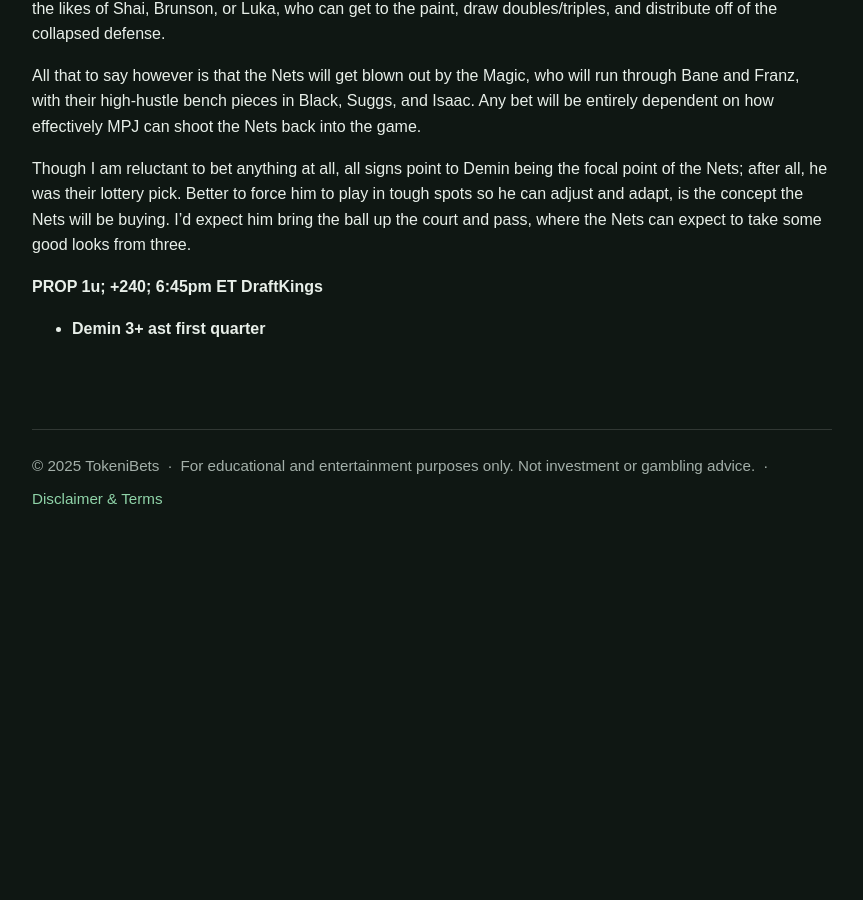
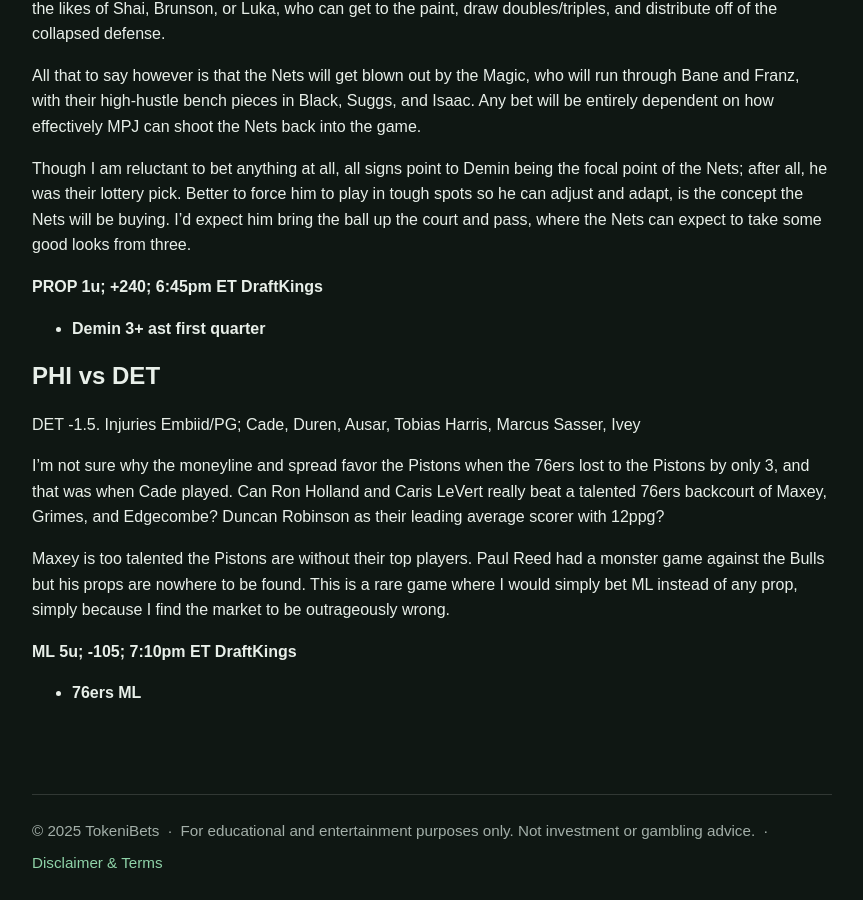
Before and after one commit to tokenibets/tokenibets.github.io, a Jekyll site: the page built from _posts/predictions/2025-11-14-predictions.md, in a window 1280 px wide and 900 px high, scrolled down 1700 px. Shown: the whole window, without its empty margins (208-1071 px from the left). Built offline with Jekyll 4.4.1, drawn with Linux system fonts in a browser that asks for light colours; before the commit the page ends 2235 px from its top, so only the background shows below that.

Commit message:
Update 2025-11-14-predictions.md

```diff
--- a/_posts/predictions/2025-11-14-predictions.md
+++ b/_posts/predictions/2025-11-14-predictions.md
@@ -69,3 +69,18 @@ Though I am reluctant to bet anything at all, all signs point to Demin being the
 **PROP 1u; +240; 6:45pm ET DraftKings**
 
 *  **Demin 3+ ast first quarter**
+
+
+
+## PHI vs DET
+
+DET -1.5. Injuries Embiid/PG; Cade, Duren, Ausar, Tobias Harris, Marcus Sasser, Ivey
+
+I’m not sure why the moneyline and spread favor the Pistons when the 76ers lost to the Pistons by only 3, and that was when Cade played. Can Ron Holland and Caris LeVert really beat a talented 76ers backcourt of Maxey, Grimes, and Edgecombe? Duncan Robinson as their leading average scorer with 12ppg?
+
+Maxey is too talented the Pistons are without their top players. Paul Reed had a monster game against the Bulls but his props are nowhere to be found. This is a rare game where I would simply bet ML instead of any prop, simply because I find the market to be outrageously wrong.
+
+
+**ML 5u; -105; 7:10pm ET DraftKings**
+
+*  **76ers ML**
```
